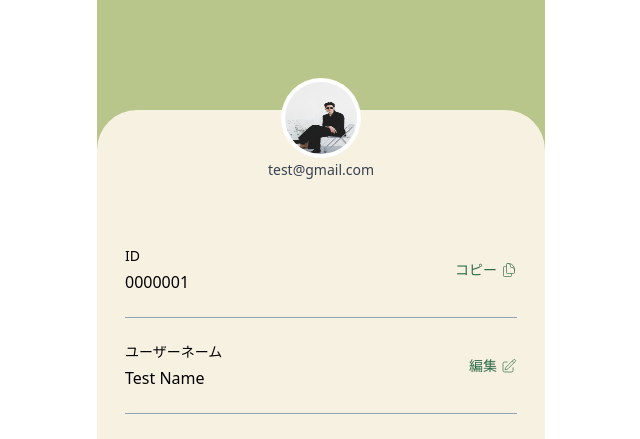
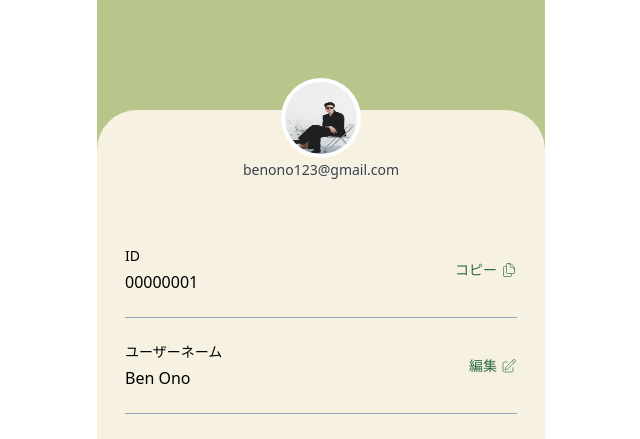
Before and after one commit to NelsoNave/mahjong-app, a Next.js app: page /mypage in a window 1280 px wide. Shown: the top 439 px of the page, without its empty margins (319-959 px from the left). Built offline with nearby package versions, Linux system fonts and the light colour scheme.

Commit message:
feat: add the logic of data fetching #11

```diff
--- a/app/mypage/page.tsx
+++ b/app/mypage/page.tsx
@@ -1,16 +1,25 @@
 import React from "react";
-import Navigation from "../components/Navigation";
+import Navigation from "@/app/components/Navigation";
 import Image from "next/image";
-import SignOut from "../components/SignOut";
+import SignOut from "@/app/components/SignOut";
+import { UserInfo, UserInfoCardProps } from "@/app/types/user";
 
-type userInfo = {
-  label: string;
-  value: string;
-  actionText: string;
-  d: string;
-};
+export async function getUserInfo(): Promise<UserInfo> {
+  try {
+    const res = await fetch("https://testURL");
 
-const UserInfoCard = ({ label, value, actionText, d }: userInfo) => (
+    if (!res.ok) {
+      throw new Error("Failed to fetch users");
+    }
+
+    return res.json();
+  } catch (err) {
+    console.error(err);
+    throw err;
+  }
+}
+
+const UserInfoCard = ({ label, value, actionText, d }: UserInfoCardProps) => (
   <div className="border-b-0.5 flex h-24 items-center justify-between border-slate-400">
     <div className="flex flex-col gap-1 font-medium">
       <p className="text-sm">{label}</p>
@@ -32,7 +41,19 @@ const UserInfoCard = ({ label, value, actionText, d }: userInfo) => (
   </div>
 );
 
-const page = () => {
+const Page = async () => {
+  // Use actual API calls once it is ready.
+  // const userInfo = await getUserInfo();
+
+  // dummy data
+  const userInfo = {
+    id: "00000001",
+    username: "Ben Ono",
+    language: "日本語",
+    email: "benono123@gmail.com",
+    profileImage: "/icon-sample-man.jpg",
+  };
+
   return (
     <>
       <div className="bg-pineGlade h-full">
@@ -41,31 +62,31 @@ const page = () => {
           {/* profile icon */}
           <div className="absolute -top-8 left-1/2 flex h-20 w-20 -translate-x-1/2 flex-col items-center gap-0.5 rounded-full bg-white">
             <Image
-              src="/icon-sample-man.jpg"
+              src={userInfo.profileImage}
               width={80}
               height={80}
               alt="icon"
               objectFit="cover"
               className="h-full w-full rounded-full p-1"
             />
-            <p className="text-sm text-gray-700">test@gmail.com</p>
+            <p className="text-sm text-gray-700">{userInfo.email}</p>
           </div>
           <div className="pt-28">
             <UserInfoCard
               label="ID"
-              value="0000001"
+              value={userInfo.id}
               actionText="コピー"
               d="M15.75 17.25v3.375c0 .621-.504 1.125-1.125 1.125h-9.75a1.125 1.125 0 0 1-1.125-1.125V7.875c0-.621.504-1.125 1.125-1.125H6.75a9.06 9.06 0 0 1 1.5.124m7.5 10.376h3.375c.621 0 1.125-.504 1.125-1.125V11.25c0-4.46-3.243-8.161-7.5-8.876a9.06 9.06 0 0 0-1.5-.124H9.375c-.621 0-1.125.504-1.125 1.125v3.5m7.5 10.375H9.375a1.125 1.125 0 0 1-1.125-1.125v-9.25m12 6.625v-1.875a3.375 3.375 0 0 0-3.375-3.375h-1.5a1.125 1.125 0 0 1-1.125-1.125v-1.5a3.375 3.375 0 0 0-3.375-3.375H9.75"
             />
             <UserInfoCard
               label="ユーザーネーム"
-              value="Test Name"
+              value={userInfo.username}
               actionText="編集"
               d="m16.862 4.487 1.687-1.688a1.875 1.875 0 1 1 2.652 2.652L10.582 16.07a4.5 4.5 0 0 1-1.897 1.13L6 18l.8-2.685a4.5 4.5 0 0 1 1.13-1.897l8.932-8.931Zm0 0L19.5 7.125M18 14v4.75A2.25 2.25 0 0 1 15.75 21H5.25A2.25 2.25 0 0 1 3 18.75V8.25A2.25 2.25 0 0 1 5.25 6H10"
             />
             <UserInfoCard
               label="言語設定"
-              value="日本語"
+              value={userInfo.language}
               actionText="変更"
               d="m16.862 4.487 1.687-1.688a1.875 1.875 0 1 1 2.652 2.652L10.582 16.07a4.5 4.5 0 0 1-1.897 1.13L6 18l.8-2.685a4.5 4.5 0 0 1 1.13-1.897l8.932-8.931Zm0 0L19.5 7.125M18 14v4.75A2.25 2.25 0 0 1 15.75 21H5.25A2.25 2.25 0 0 1 3 18.75V8.25A2.25 2.25 0 0 1 5.25 6H10"
             />
@@ -96,4 +117,4 @@ const page = () => {
   );
 };
 
-export default page;
+export default Page;
```
Also changed, not shown: app/types/user.d.ts (added, +14 -0 lines).
